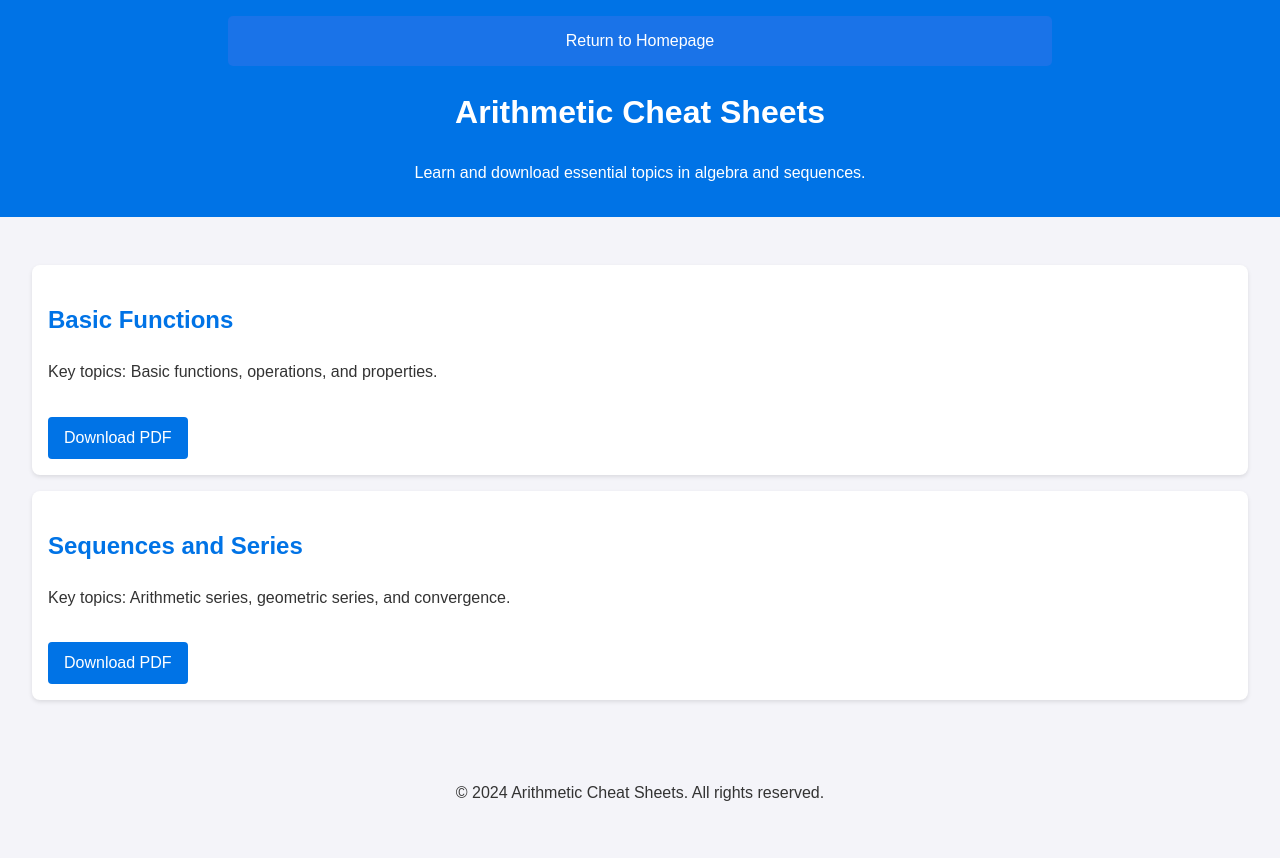
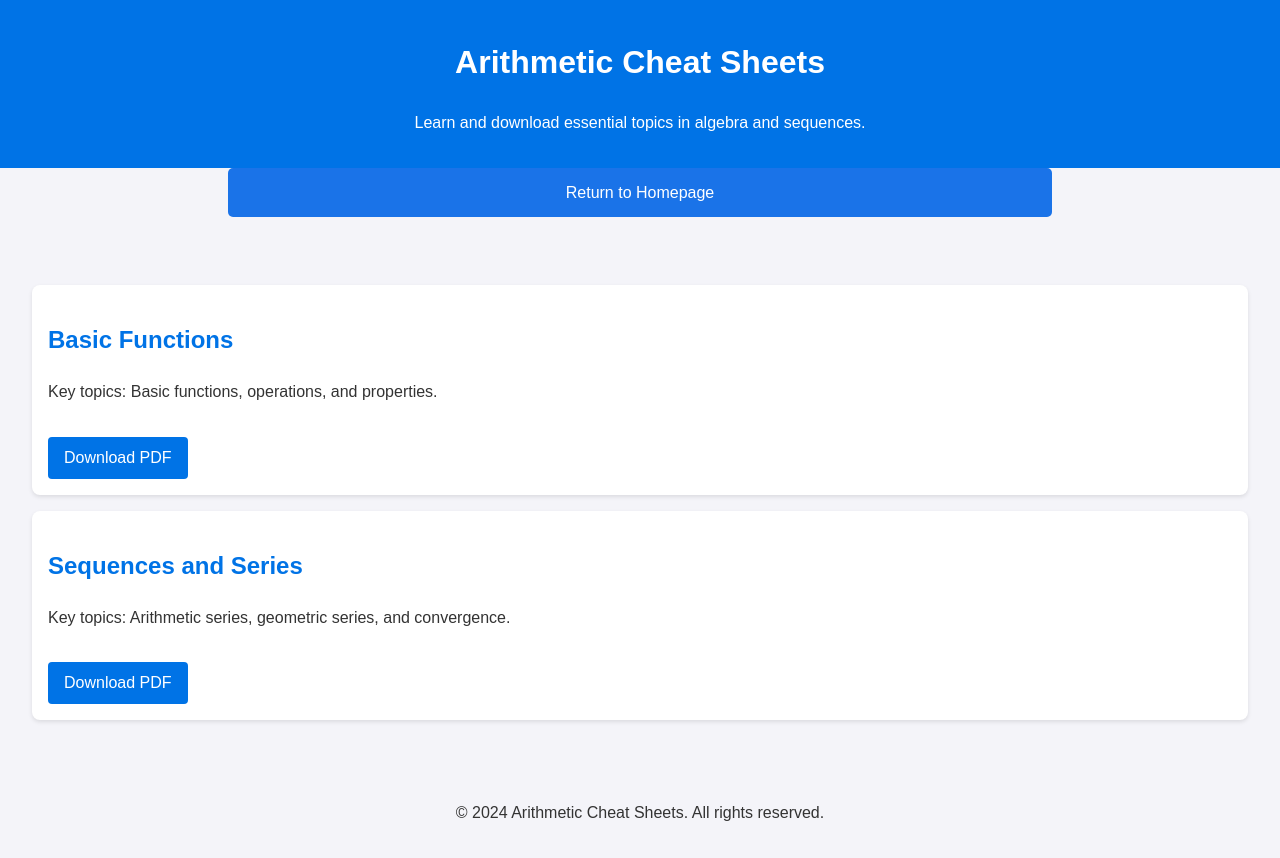
Before and after one commit to Downlaodableresources/Downloadableresources-, a plain HTML site: page index.html in a window 1280 px wide. Drawn offline with Linux system fonts and the light colour scheme.

Commit message:
Update index.html

```diff
--- a/index.html
+++ b/index.html
@@ -8,10 +8,15 @@
 </head>
 <body>
   <header>
-    <a href="https://mathpremium.github.io/mathpremium-/" class="return-home-btn">Return to Homepage</a>
     <h1>Arithmetic Cheat Sheets</h1>
     <p>Learn and download essential topics in algebra and sequences.</p>
   </header>
+  <!-- Navigation -->
+    <nav>
+        <a href="https://mathpremium.github.io/mathpremium-/" class="return-home-btn">Return to Homepage</a>
+    </nav>
+
+
   <main>
     <section class="cheat-sheet">
       <h2>Basic Functions</h2>
```
